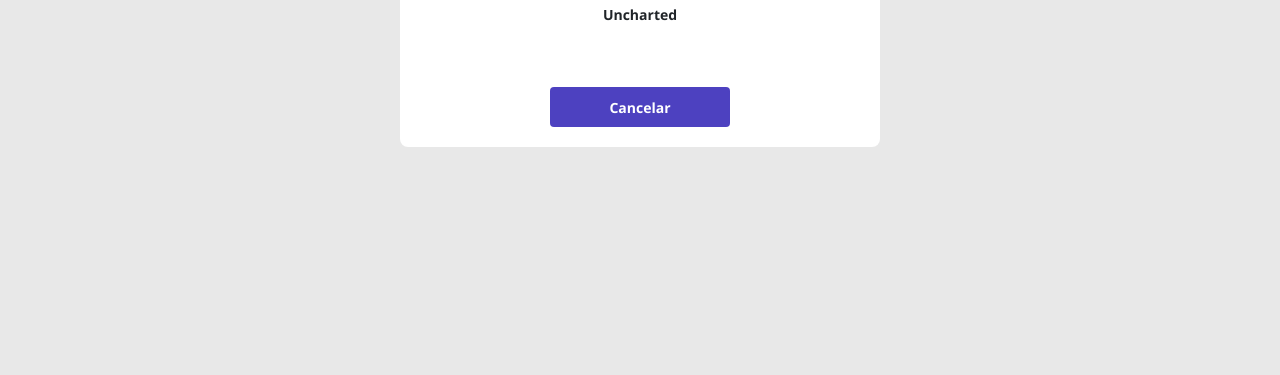
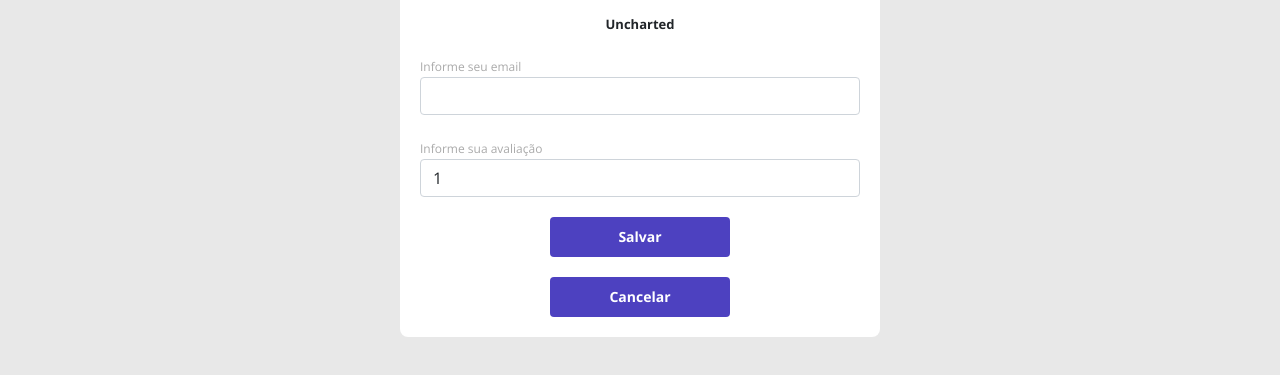
Before and after one commit to feltri/DSMovie, a plain HTML site: page form.html in a window 1280 px wide. Shown: the part 463-838 px from the top of the page. Before the commit the page ends 800 px from the top, so only its background shows below. Drawn offline with nearby package versions, Linux system fonts and the light colour scheme.

Commit message:
Formulário PARTE 2

```diff
--- a/CSS/styles.css
+++ b/CSS/styles.css
@@ -5,6 +5,7 @@
     --color-primary: #4D41C0;
     --white: #FFFFFF;
     --text-gray: #4A4A4A;
+    --text-light-gray: #AAAAAA;
 }
 
 *{
@@ -104,9 +105,48 @@
     align-items: center;
     justify-content: center;
     border-radius: 4px;
+    border: 0;
+
 }
 
 .dsmovie-form-container{
     padding: 40px 0;
     max-width: 480px;
 }
+
+.dsmovie-form-description{
+    background-color: var(--white);
+    padding: 20px;
+    display: flex;
+    flex-direction: column;
+    align-items: center;
+    border-radius: 0 0 8px 8px;
+}
+
+.dsmovie-form{
+    width: 100%;
+}
+
+.dsmovie-form-btn-container{
+    display: flex;
+    flex-direction: column;
+    align-items: center;
+    height: 100px;
+    justify-content: space-between;
+}
+
+.dsmovie-form-group{
+    margin-bottom: 20px;
+
+}
+
+.dsmovie-form-group label{
+    font-size: 12px;
+    color: var(--text-light-gray);
+}
+
+.dsmovie-form-description h3{
+    font-size: 13px;
+    font-weight: 700;
+    margin-bottom: 20px;
+}
--- a/form.html
+++ b/form.html
@@ -32,9 +32,30 @@
             <div>
                 <div class = "dsmovie-card mb-3">
                     <img src="https://www.themoviedb.org/t/p/w533_and_h300_bestv2/aEGiJJP91HsKVTEPy1HhmN0wRLm.jpg" alt="Uncharted">
-                    <div class="dsmovie-card-description">
+                    <div class="dsmovie-form-description">
                         <h3>Uncharted</h3>
-                        <a class="damovie-btn" href="index.html">Cancelar</a>
+                        <form class="dsmovie-form">
+                            <div class="form-group dsmovie-form-group">
+                                <label for="email">Informe seu email</label>
+                                <input class="form-control" type="email" id ="email">
+                            </div>
+                            <div class="form-group dsmovie-form-group">
+                                <label for="avaliaçao">Informe sua avaliação</label>
+                                <select class="form-control" name="score" id="score">
+                                    <option value="1">1</option>
+                                    <option value="2">2</option>
+                                    <option value="3">3</option>
+                                    <option value="4">4</option>
+                                    <option value="5">5</option>
+                                </select>
+                            </div>
+
+                            <div class="dsmovie-form-btn-container">
+                                <button class="damovie-btn" type="submit">Salvar</button>
+                                <a class="damovie-btn" href="index.html">Cancelar</a>
+                            </div>
+
+                        </form>
                     </div>
                 </div>
             </div>
```
